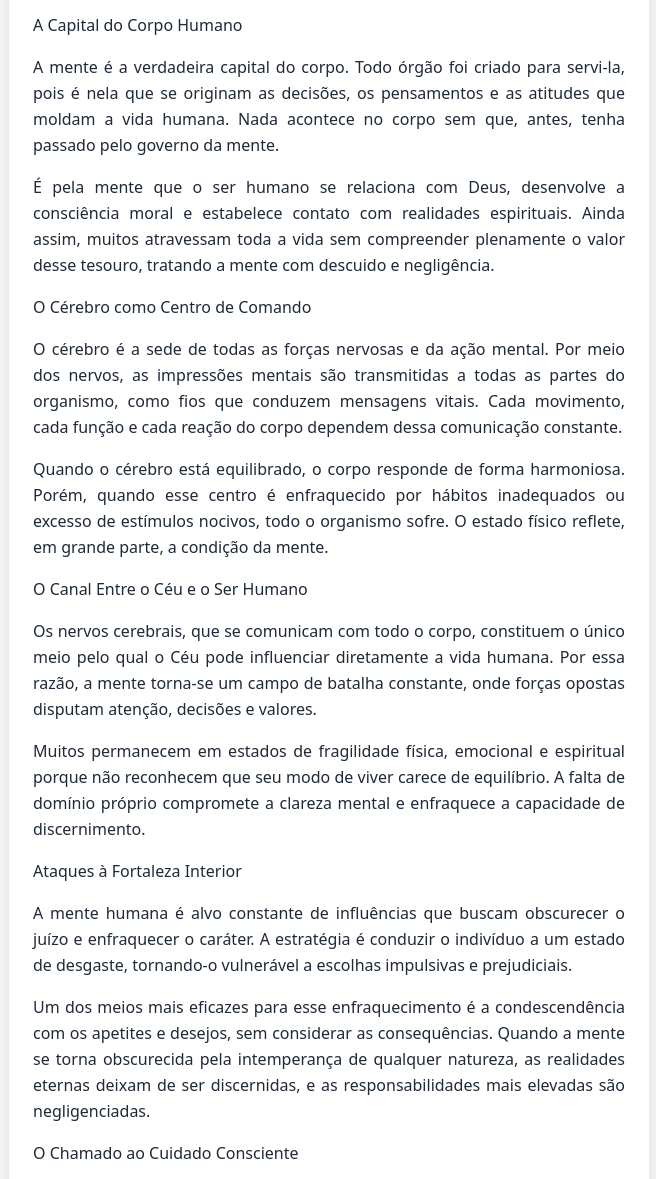
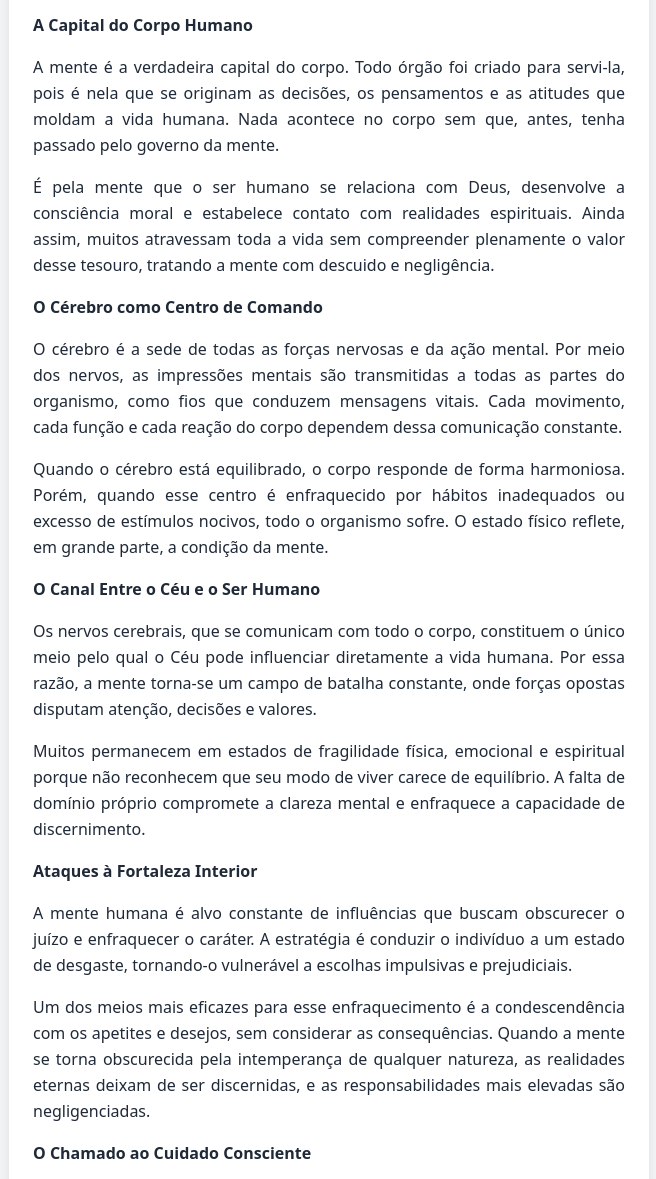
Before and after one commit to lbseven7/essencialista, a website: page posts/a-capital-do-corpo.html in a window 1280 px wide. Shown: the part 480-1659 px from the top of the page, without its empty margins (311-967 px from the left). Drawn offline with nearby package versions, Linux system fonts and the light colour scheme.

Commit message:
style: põe negrito nos subtítulos

```diff
--- a/posts/a-capital-do-corpo.html
+++ b/posts/a-capital-do-corpo.html
@@ -53,28 +53,28 @@
             <h2 class="text-3xl font-bold mb-4">A Mente Forte</h2>
 
             <div class="space-y-4 leading-relaxed text-justify">
-                <h1>A Capital do Corpo Humano</h1>
+                <h1><strong>A Capital do Corpo Humano</strong></h1>
                 <p>A mente é a verdadeira capital do corpo. Todo órgão foi criado para servi-la, pois é nela que se
                     originam as decisões, os pensamentos e as atitudes que moldam a vida humana. Nada acontece no corpo
                     sem que, antes, tenha passado pelo governo da mente.</p>
                 <p>É pela mente que o ser humano se relaciona com Deus, desenvolve a consciência moral e estabelece
                     contato com realidades espirituais. Ainda assim, muitos atravessam toda a vida sem compreender
                     plenamente o valor desse tesouro, tratando a mente com descuido e negligência.</p>
-                <h2>O Cérebro como Centro de Comando</h2>
+                <h2><strong>O Cérebro como Centro de Comando</strong></h2>
                 <p>O cérebro é a sede de todas as forças nervosas e da ação mental. Por meio dos nervos, as impressões
                     mentais são transmitidas a todas as partes do organismo, como fios que conduzem mensagens vitais.
                     Cada movimento, cada função e cada reação do corpo dependem dessa comunicação constante.</p>
                 <p>Quando o cérebro está equilibrado, o corpo responde de forma harmoniosa. Porém, quando esse centro é
                     enfraquecido por hábitos inadequados ou excesso de estímulos nocivos, todo o organismo sofre. O
                     estado físico reflete, em grande parte, a condição da mente.</p>
-                <h2>O Canal Entre o Céu e o Ser Humano</h2>
+                <h2><strong>O Canal Entre o Céu e o Ser Humano</strong></h2>
                 <p>Os nervos cerebrais, que se comunicam com todo o corpo, constituem o único meio pelo qual o Céu pode
                     influenciar diretamente a vida humana. Por essa razão, a mente torna-se um campo de batalha
                     constante, onde forças opostas disputam atenção, decisões e valores.</p>
                 <p>Muitos permanecem em estados de fragilidade física, emocional e espiritual porque não reconhecem que
                     seu modo de viver carece de equilíbrio. A falta de domínio próprio compromete a clareza mental e
                     enfraquece a capacidade de discernimento.</p>
-                <h2>Ataques à Fortaleza Interior</h2>
+                <h2><strong>Ataques à Fortaleza Interior</strong></h2>
                 <p>A mente humana é alvo constante de influências que buscam obscurecer o juízo e enfraquecer o caráter.
                     A estratégia é conduzir o indivíduo a um estado de desgaste, tornando-o vulnerável a escolhas
                     impulsivas e prejudiciais.</p>
@@ -82,7 +82,7 @@
                     sem considerar as consequências. Quando a mente se torna obscurecida pela intemperança de qualquer
                     natureza, as realidades eternas deixam de ser discernidas, e as responsabilidades mais elevadas são
                     negligenciadas.</p>
-                <h2>O Chamado ao Cuidado Consciente</h2>
+                <h2><strong>O Chamado ao Cuidado Consciente</strong></h2>
                 <p>Proteger a mente é um dever diário. Exige vigilância, equilíbrio nos hábitos e atenção ao que se
                     consome — não apenas no aspecto físico, mas também no emocional, intelectual e espiritual. Uma mente
                     fortalecida é capaz de resistir às pressões, fazer escolhas sábias e permanecer firme diante dos
```
